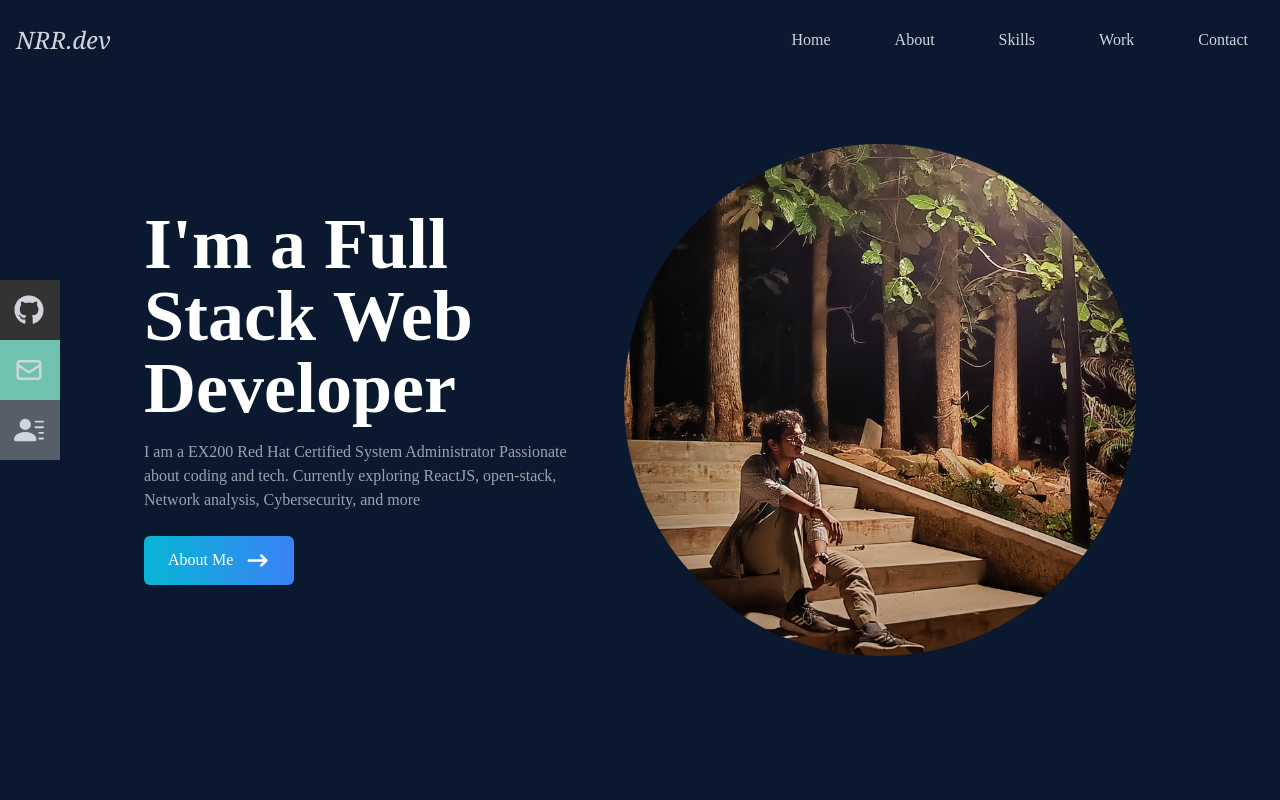
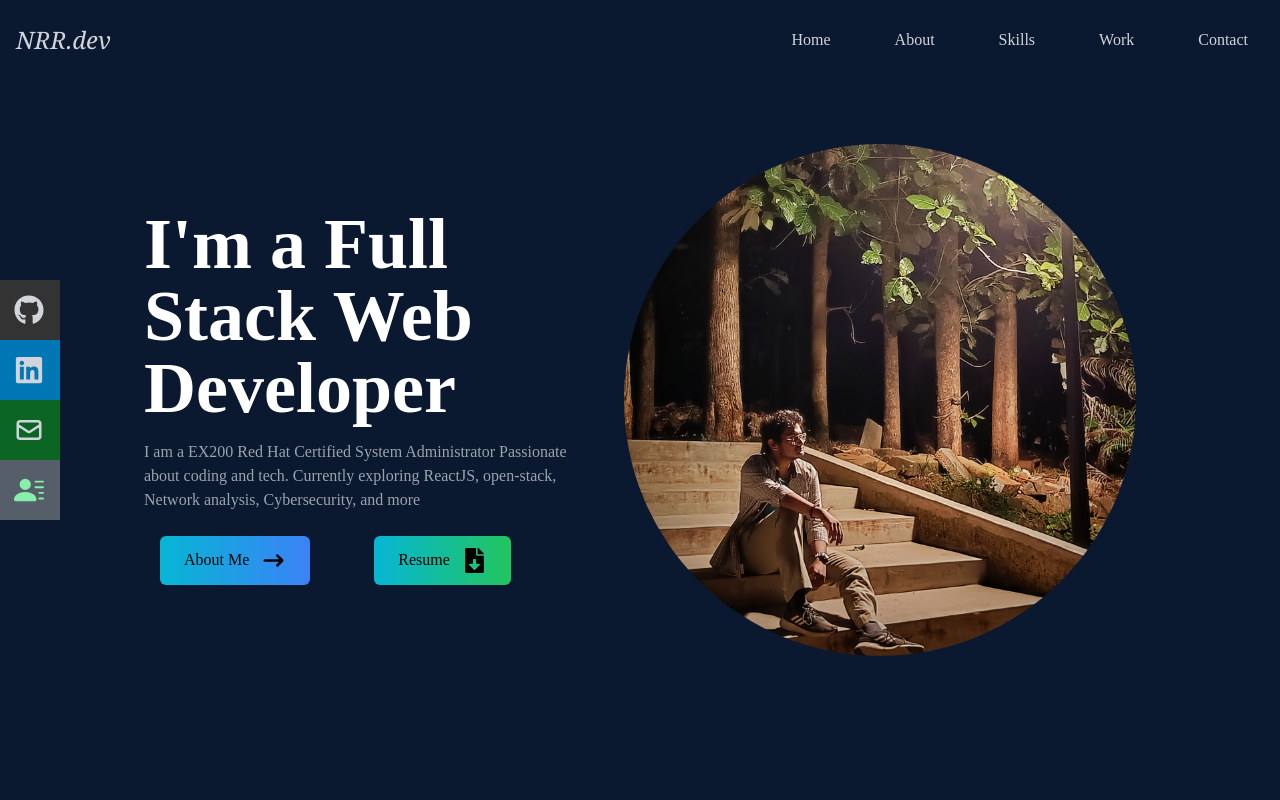
Before and after one commit to navaneet-rao/navaneet-rao.github.io, a React (Create React App) app: page / in a window 1280 px wide. Shown: the top 800 px of the page. Built offline with nearby package versions, Linux system fonts and the light colour scheme.

Commit message:
resume button fix

```diff
--- a/package.json
+++ b/package.json
@@ -1,6 +1,6 @@
 {
   "name": "portfolio-website",
-  "version": "0.1.0",
+  "version": "4.2.1",
   "homepage": "https://navaneet-rao.github.io/portfolio-website",
   "private": true,
   "dependencies": {
--- a/src/components/Home.jsx
+++ b/src/components/Home.jsx
@@ -1,9 +1,20 @@
 import React from "react";
 import { HiArrowNarrowRight } from "react-icons/hi";
+import { FaFileDownload } from "react-icons/fa";
 import me from "../assets/me.jpg";
+import resume from "../assets/Navaneet_R_Rao_12_dec_2023.pdf";
 import { Link } from "react-scroll";
 
 const Home = () => {
+  const onButtonClick = () => {
+    const pdfUrl = resume;
+    const link = document.createElement("a");
+    link.href = pdfUrl;
+    link.download = "Navaneet_R_Rao_Resume.pdf"; // specify the filename
+    document.body.appendChild(link);
+    link.click();
+    document.body.removeChild(link);
+  };
   return (
     <div name="home" className="h-screen w-full bg-[#0a192f]">
       <div className="max-w-screen-lg mx-auto flex flex-col items-center justify-center h-full px-4 md:flex-row">
@@ -17,17 +28,34 @@ const Home = () => {
             analysis, Cybersecurity, and more
           </p>
           <div>
+            <ul className="flex md:flex gap-x-8">
+              <li>
                 <Link
                   to="about"
                   smooth
                   duration={500}
-              className="group text-white w-fit px-6 py-3 my-2 flex items-center rounded-md bg-gradient-to-r from-cyan-500 to-blue-500 cursor-pointer"
+                  className="group text-black w-fit px-6 py-3 my-2 flex items-center rounded-md bg-gradient-to-r from-cyan-500 to-blue-500 cursor-pointer hover:scale-110 duration-500"
                 >
                   About Me
-              <span className="group-hover:rotate-90 duration-300">
+                  <span className="group-hover:rotate-90 duration-300 hover:scale-110 duration-500">
                     <HiArrowNarrowRight size={25} className="ml-3" />
                   </span>
                 </Link>
+              </li>
+              <li>
+                <Link
+                  smooth
+                  duration={500}
+                  onClick={onButtonClick}
+                  className="group text-black w-fit px-6 py-3 my-2 flex items-center rounded-md bg-gradient-to-r from-cyan-500 to-green-500 cursor-pointer hover:scale-110 duration-500"
+                >
+                  Resume
+                  <button className="hover:scale-110 duration-500">
+                    <FaFileDownload size={25} className="ml-3" />
+                  </button>
+                </Link>
+              </li>
+            </ul>
           </div>
         </div>
         <div>
--- a/src/components/Navbar.jsx
+++ b/src/components/Navbar.jsx
@@ -1,115 +1,130 @@
-import React, { useState } from 'react';
-import {
-  FaBars,
-  FaTimes,
-  FaGithub,
-} from 'react-icons/fa';
-import { HiOutlineMail } from 'react-icons/hi';
-import { BsFillPersonLinesFill } from 'react-icons/bs';
-import { Link } from 'react-scroll';
+import React, { useState } from "react";
+import { FaBars, FaTimes, FaGithub, FaLinkedin } from "react-icons/fa";
+import { HiOutlineMail } from "react-icons/hi";
+import { BsFillPersonLinesFill } from "react-icons/bs";
+import { Link } from "react-scroll";
+import resume from "../assets/Navaneet_R_Rao_12_dec_2023.pdf";
 
 const Navbar = () => {
   const [nav, setNav] = useState(false);
   const handleClick = () => setNav(!nav);
+  const onButtonClick = () => {
+    const pdfUrl = resume;
+    const link = document.createElement("a");
+    link.href = pdfUrl;
+    link.download = "Navaneet_R_Rao_Resume.pdf"; // specify the filename
+    document.body.appendChild(link);
+    link.click();
+    document.body.removeChild(link);
+  };
 
   return (
-    <div className='fixed w-full h-[80px] flex justify-between items-center px-4 bg-[#0a192f] text-gray-300'>
+    <div className="fixed w-full h-[80px] flex justify-between items-center px-4 bg-[#0a192f] text-gray-300">
       <div>
-        <h1 className=' font-thin text-2xl italic font-serif'>NRR.dev</h1>
+        <h1 className=" font-thin text-2xl italic font-serif">NRR.dev</h1>
       </div>
       {/* menu */}
-      <ul className='hidden md:flex gap-x-8'>
+      <ul className="hidden md:flex gap-x-8">
         <li>
-          <Link to='home' smooth={true} duration={500}>
+          <Link to="home" smooth={true} duration={500}>
             Home
           </Link>
         </li>
         <li>
-          <Link to='about' smooth={true} duration={500}>
+          <Link to="about" smooth={true} duration={500}>
             About
           </Link>
         </li>
         <li>
-          <Link to='skills' smooth={true} duration={500}>
+          <Link to="skills" smooth={true} duration={500}>
             Skills
           </Link>
         </li>
         <li>
-          <Link to='work' smooth={true} duration={500}>
+          <Link to="work" smooth={true} duration={500}>
             Work
           </Link>
         </li>
         <li>
-          <Link to='contact' smooth={true} duration={500}>
+          <Link to="contact" smooth={true} duration={500}>
             Contact
           </Link>
         </li>
       </ul>
       {/* Hamburger */}
-      <div onClick={handleClick} className='md:hidden z-10'>
+      <div onClick={handleClick} className="md:hidden z-10">
         {!nav ? <FaBars /> : <FaTimes />}
       </div>
       {/* Mobile menu */}
       <ul
         className={
           !nav
-            ? 'hidden'
-            : 'absolute top-0 left-0 w-full h-screen bg-[#0a192f] flex flex-col justify-center items-center'
+            ? "hidden"
+            : "absolute top-0 left-0 w-full h-screen bg-[#0a192f] flex flex-col justify-center items-center"
         }
       >
-        <li className='py-6 text-4xl'>
-          <Link onClick={handleClick} to='home' smooth={true} duration={500}>
+        <li className="py-6 text-4xl">
+          <Link onClick={handleClick} to="home" smooth={true} duration={500}>
             Home
           </Link>
         </li>
-        <li className='py-6 text-4xl'>
-          {' '}
-          <Link onClick={handleClick} to='about' smooth={true} duration={500}>
+        <li className="py-6 text-4xl">
+          {" "}
+          <Link onClick={handleClick} to="about" smooth={true} duration={500}>
             About
           </Link>
         </li>
-        <li className='py-6 text-4xl'>
-          {' '}
-          <Link onClick={handleClick} to='skills' smooth={true} duration={500}>
+        <li className="py-6 text-4xl">
+          {" "}
+          <Link onClick={handleClick} to="skills" smooth={true} duration={500}>
             Skills
           </Link>
         </li>
-        <li className='py-6 text-4xl'>
-          {' '}
-          <Link onClick={handleClick} to='work' smooth={true} duration={500}>
+        <li className="py-6 text-4xl">
+          {" "}
+          <Link onClick={handleClick} to="work" smooth={true} duration={500}>
             Work
           </Link>
         </li>
-        <li className='py-6 text-4xl'>
-          {' '}
-          <Link onClick={handleClick} to='contact' smooth={true} duration={500}>
+        <li className="py-6 text-4xl">
+          {" "}
+          <Link onClick={handleClick} to="contact" smooth={true} duration={500}>
             Contact
           </Link>
         </li>
       </ul>
       {/* Social icons */}
-      <div className='hidden lg:flex fixed flex-col top-[35%] left-0'>
+      <div className="hidden lg:flex fixed flex-col top-[35%] left-0">
         <ul>
-          <li className='w-[160px] h-[60px] flex justify-between items-center ml-[-100px] hover:ml-[-10px] duration-300 bg-[#333333]'>
+          <li className="w-[160px] h-[60px] flex justify-between items-center ml-[-100px] hover:ml-[-10px] duration-300 bg-[#333333]">
             <a
-              className='flex justify-between items-center w-full text-gray-300'
-              href='https://github.com/navaneet-rao'
+              className="flex justify-between items-center w-full text-gray-300"
+              href="https://github.com/navaneet-rao"
             >
               Github <FaGithub size={30} />
             </a>
           </li>
-          <li className='w-[160px] h-[60px] flex justify-between items-center ml-[-100px] hover:ml-[-10px] duration-300 bg-[#6fc2b0]'>
+          <li className="w-[160px] h-[60px] flex justify-between items-center ml-[-100px] hover:ml-[-10px] duration-300 bg-[#0077b5]">
             <a
-              className='flex justify-between items-center w-full text-gray-300'
-              href='/'
+              className="flex justify-between items-center w-full text-gray-300"
+              href="https://linkedin.com/in/navaneet-r-rao"
+            >
+              LinkedIn <FaLinkedin size={30} />
+            </a>
+          </li>
+          <li className="w-[160px] h-[60px] flex justify-between items-center ml-[-100px] hover:ml-[-10px] duration-300 bg-[#0b6623]">
+            <a
+              className="flex justify-between items-center w-full text-gray-300"
+              href="/"
             >
               Email <HiOutlineMail size={30} />
             </a>
           </li>
-          <li className='w-[160px] h-[60px] flex justify-between items-center ml-[-100px] hover:ml-[-10px] duration-300 bg-[#565f69]'>
+          <li className="w-[160px] h-[60px] flex justify-between items-center ml-[-100px] hover:ml-[-10px] duration-300 bg-[#565f69]">
             <a
-              className='flex justify-between items-center w-full text-gray-300'
-              href='/'
+              className="flex justify-between items-center w-full text-green-300"
+              onClick={onButtonClick}
+              href="/"
             >
               Resume <BsFillPersonLinesFill size={30} />
             </a>
```
Also changed, not shown: 1 other file (tests, documents, lock files or other folders). Lines whose indentation alone changed are shown as unchanged.
